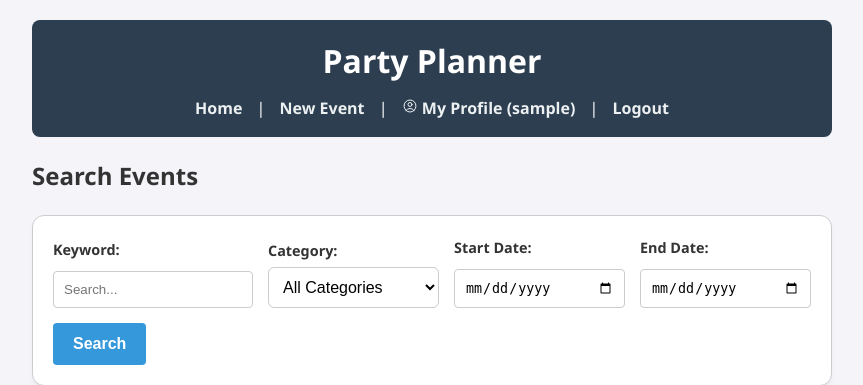
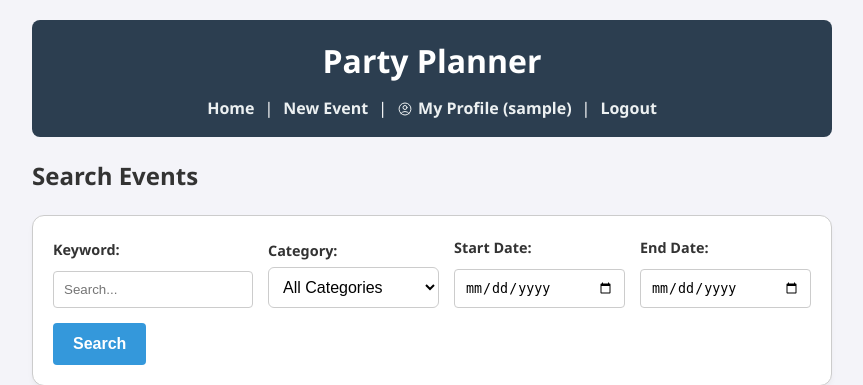
Before and after one commit to KMStacker/party-planner, a Flask app: page / in a window 1280 px wide. Shown: the top 385 px of the page, without its empty margins (208-1071 px from the left). Run offline with Flask 3, Linux system fonts and the light colour scheme; the visitor is signed in with stand-in values (Sample User, id 1); data comes from the database, SQL or seed files in the repository; data that the repository does not hold is empty.

Commit message:
style: align navigation bar items vertically

```diff
--- a/static/main.css
+++ b/static/main.css
@@ -19,6 +19,12 @@ header {
 
 header h1 {
     margin: 0 0 10px 0;
+}
+
+nav {
+    display: flex;
+    align-items: center;
+    justify-content: center;
 }
 
 nav a {
--- a/templates/layout.html
+++ b/templates/layout.html
@@ -13,7 +13,7 @@
 
             {% if session.user_id %}
                 <a href="/event/new">New Event</a> |
-                <a href="/user/{{ session.user_id }}">{{ icons.user() }} My Profile ({{ session.username }})</a> |
+                <a href="/user/{{ session.user_id }}" class="icon-row">{{ icons.user() }} My Profile ({{ session.username }})</a> |
                 <a href="/logout">Logout</a>
             {% else %}
                 <a href="/login">Login</a> |
```
